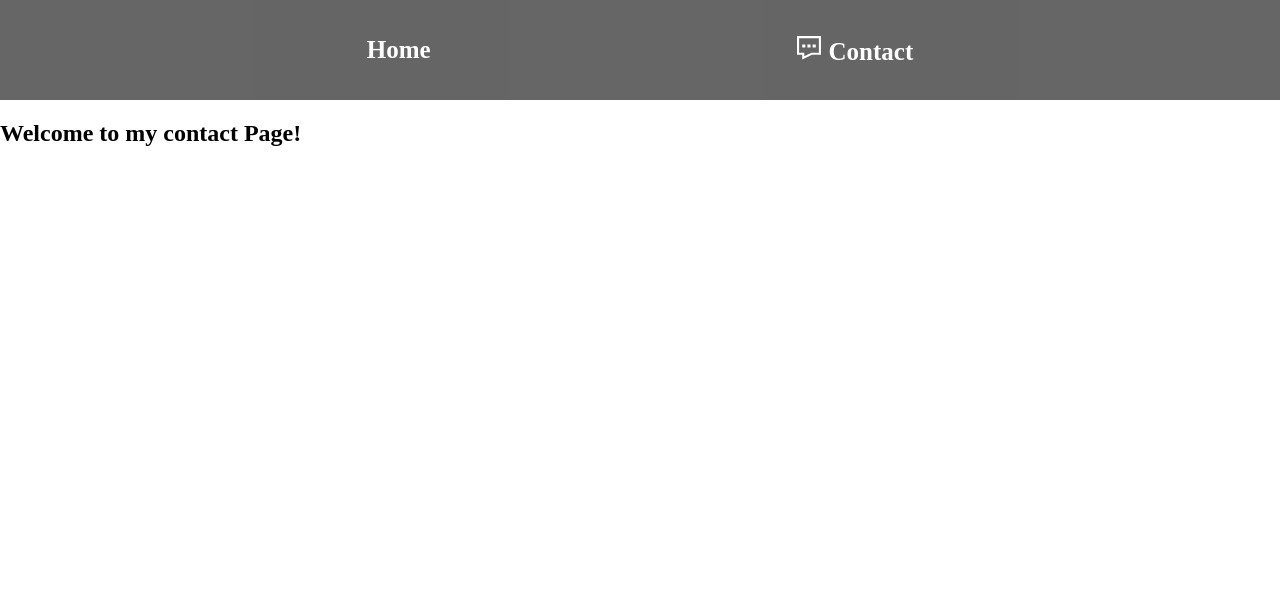
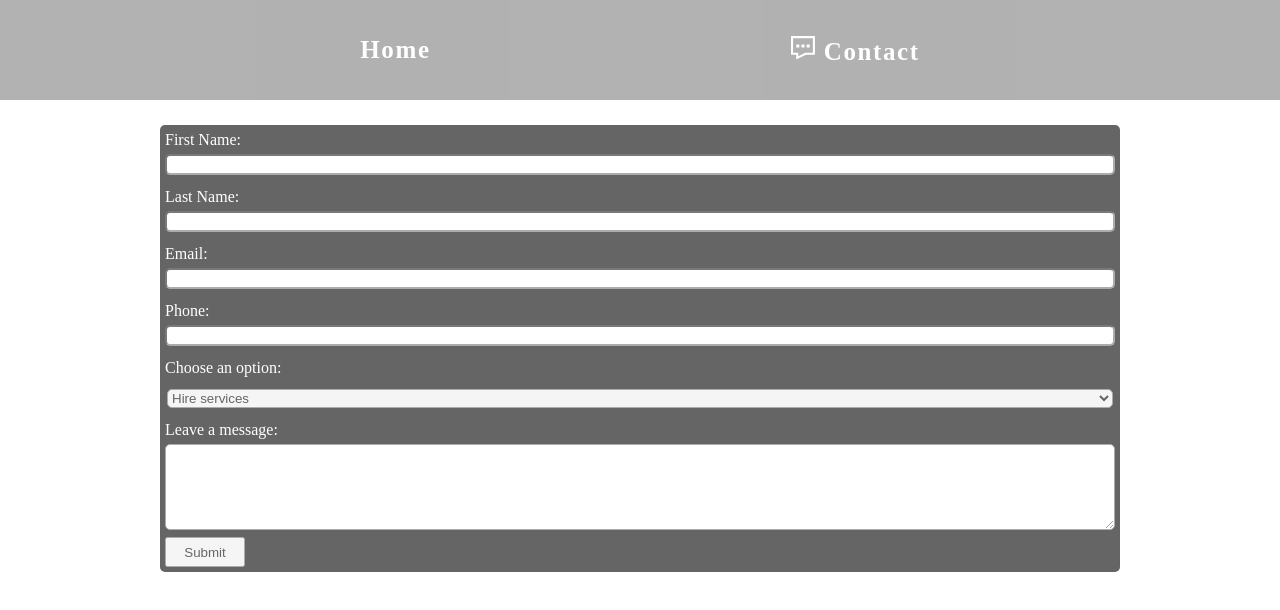
Before and after one commit to Allano256/my_webiste, a React (Vite) app: page /contact in a window 1280 px wide. Shown: the top 610 px of the page. Built offline with nearby package versions, Linux system fonts and the light colour scheme.

Commit message:
Created the Contact page

```diff
--- a/src/Components/Footer.jsx
+++ b/src/Components/Footer.jsx
@@ -1,8 +1,10 @@
+import styles from './Footer.module.css'
+
 function Footer() {
     return (
-        <div>
-            <h2>Footer coming soon</h2>
-        </div>
+        <footer className={styles.footer}>
+           <h3>&copy; 2025 AllanoTech. All rights reserved.</h3>
+        </footer>
     )
 }
 
--- /dev/null
+++ b/src/Components/Footer.module.css
@@ -0,0 +1,6 @@
+.footer {
+  color: rgb(244, 238, 238);
+  background-color: black;
+  opacity: 0.7;
+  padding: 5%;
+}
--- a/src/Components/MainContent.jsx
+++ b/src/Components/MainContent.jsx
@@ -4,22 +4,24 @@ import { GrDeploy } from "react-icons/gr";
 import { FcSupport } from "react-icons/fc";
 import { MdOutlineCreate } from "react-icons/md";
 import { PiTreeStructureLight } from "react-icons/pi";
+import styles from './MainContent.module.css';
 
 function MainContent() {
     return (
-        <div>
-            <h2>Welcome to my AllanoTech...</h2>
+        <div className={styles.roles}>
+
+            <h2>Welcome to  AllanoTech...</h2>
             <p>My name is Allan Zizinga and i am a Full Stack software developer graduate from Code Institute situtated in Dublin Ireland.</p>
 
             <p>As a Full Stack developer, i am actively involved in the products full lifecycle that is,
-                <ol>
+                <ul>
                     <li><h3> <PiTreeStructureLight /> Planning and Requirement Analysis</h3>
                     <p>Define the applications purpose, goals and requirements.</p>
                     </li>
                     <li><h3> <MdOutlineCreate /> Design</h3>
                     <p>Create the architectute and design,design the user interface,database, wireframes and system components</p></li>
                     <li><h3><FaCode />  Development</h3>
-                    <p>Build the application inline with the design specifications,write and test code,integrate both the frontend and backend systems.</p></li>
+                    <p>Build the application inline with the design specifications,write and test code,integrate both the frontend  and backend systems.</p></li>
                     <li><h3> <SiSpeedtest />  Testing</h3>
                     <p>Ensure that the application is free from bugs, meets requirements and is ready for deployment.</p></li>
                     <li><h3><GrDeploy />  Deployment</h3>
@@ -27,7 +29,7 @@ function MainContent() {
                     <li><h3><FcSupport /> Maintenance and Support</h3>
                     <p>Keep the application running smoothly and update it with time to make it better and also fix bugs,monitor performance.</p></li>
 
-                </ol>
+                </ul>
             </p>
 
         </div>
--- /dev/null
+++ b/src/Components/MainContent.module.css
@@ -0,0 +1,18 @@
+.roles {
+  color: rgb(244, 238, 238);
+  background-color: black;
+  opacity: 0.6;
+  width: 100%;
+  padding: 5px 4px;
+}
+
+.roles ul {
+  list-style-type: none;
+  padding-left: 3px;
+}
+
+.roles h2,
+h3,
+p {
+  letter-spacing: 0.1rem;
+}
--- a/src/Components/SideBar.module.css
+++ b/src/Components/SideBar.module.css
@@ -5,4 +5,5 @@
 
 img {
   width: 100%;
+  margin-bottom: 0;
 }
--- a/src/pages/Contact.jsx
+++ b/src/pages/Contact.jsx
@@ -1,12 +1,34 @@
 import PageNavigation from "./PageNavigation"
+import styles from './Contact.module.css'
+
 
 function Contact() {
     return (
         <>
         <PageNavigation />
-        <div>
-            <h2>Welcome to my contact Page!</h2>
-        </div>
+        <form  className={styles.form} >
+            <label htmlFor="">First Name: </label>
+            <input type="text" />
+            <label htmlFor="">Last Name: </label>
+            <input type="text" />
+            <label htmlFor="">Email: </label>
+            <input type="text" />
+            <label htmlFor="">Phone: </label>
+            <input type="text" />
+
+            <label htmlFor="">Choose an option:</label>
+         <select>
+            <option value="">Hire services</option>
+            <option value="">Collaboration</option>
+            <option value="">General inquiries</option>
+         </select>
+
+         <label  htmlFor="">Leave a message: </label>
+           <textarea name="" id="" placeholder="Leave a message..."> </textarea>
+           <button>Submit</button>
+
+
+        </form>
         </>
 
     )
--- /dev/null
+++ b/src/pages/Contact.module.css
@@ -0,0 +1,40 @@
+.form {
+  display: flex;
+  flex-direction: column;
+  justify-content: space-between;
+  margin: auto;
+  width: 75%;
+  margin-top: 25px;
+  background-color: black;
+  opacity: 0.6;
+  border-radius: 5px;
+}
+
+.form label {
+  color: white;
+
+  margin: 6px 0px 5px 5px;
+}
+
+.form input {
+  border-radius: 5px;
+
+  margin: 0px 5px 7px 5px;
+}
+
+.form textarea {
+  height: 80px;
+  margin: 0px 5px 7px 5px;
+  border-radius: 5px;
+}
+
+.form select {
+  border-radius: 5px;
+  margin: 7px;
+}
+
+.form button {
+  width: 80px;
+  height: 30px;
+  margin: 0px 5px 5px;
+}
--- a/src/pages/PageNavigation.module.css
+++ b/src/pages/PageNavigation.module.css
@@ -4,7 +4,7 @@
   justify-content: space-evenly;
   height: 100px;
   background-color: black;
-  opacity: 0.6;
+  opacity: 0.3;
 }
 
 .navigation h3 {
```
